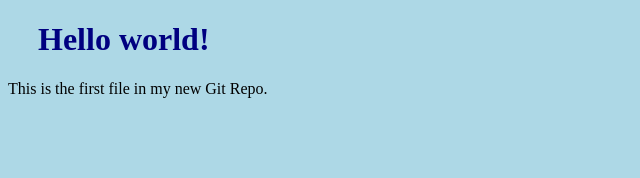
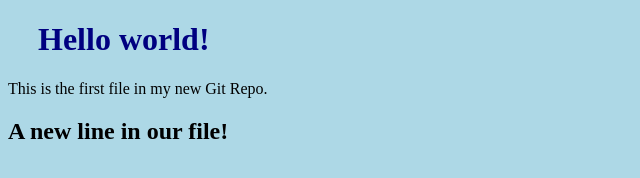
Before and after one commit to w21tino/servicio-items-config, a plain HTML site: page repoGit/index.html in a window 1280 px wide. Shown: the whole page, without its empty margins (0-640 px from the left). Drawn offline with Linux system fonts and the light colour scheme.

Commit message:
Se agrego 1 linea

```diff
--- a/repoGit/bluestyle.css
+++ b/repoGit/bluestyle.css
@@ -6,3 +6,8 @@ h1 {
 color: navy;
 margin-left: 30px;
 }
+
+h2 {
+color: black;
+margin-right: 30px;
+}
--- a/repoGit/index.html
+++ b/repoGit/index.html
@@ -9,7 +9,7 @@
 
 <h1>Hello world!</h1>
 <p>This is the first file in my new Git Repo.</p>
-
+<h2>A new line in our file!</h2>
 </body>
 
 </html>
```
